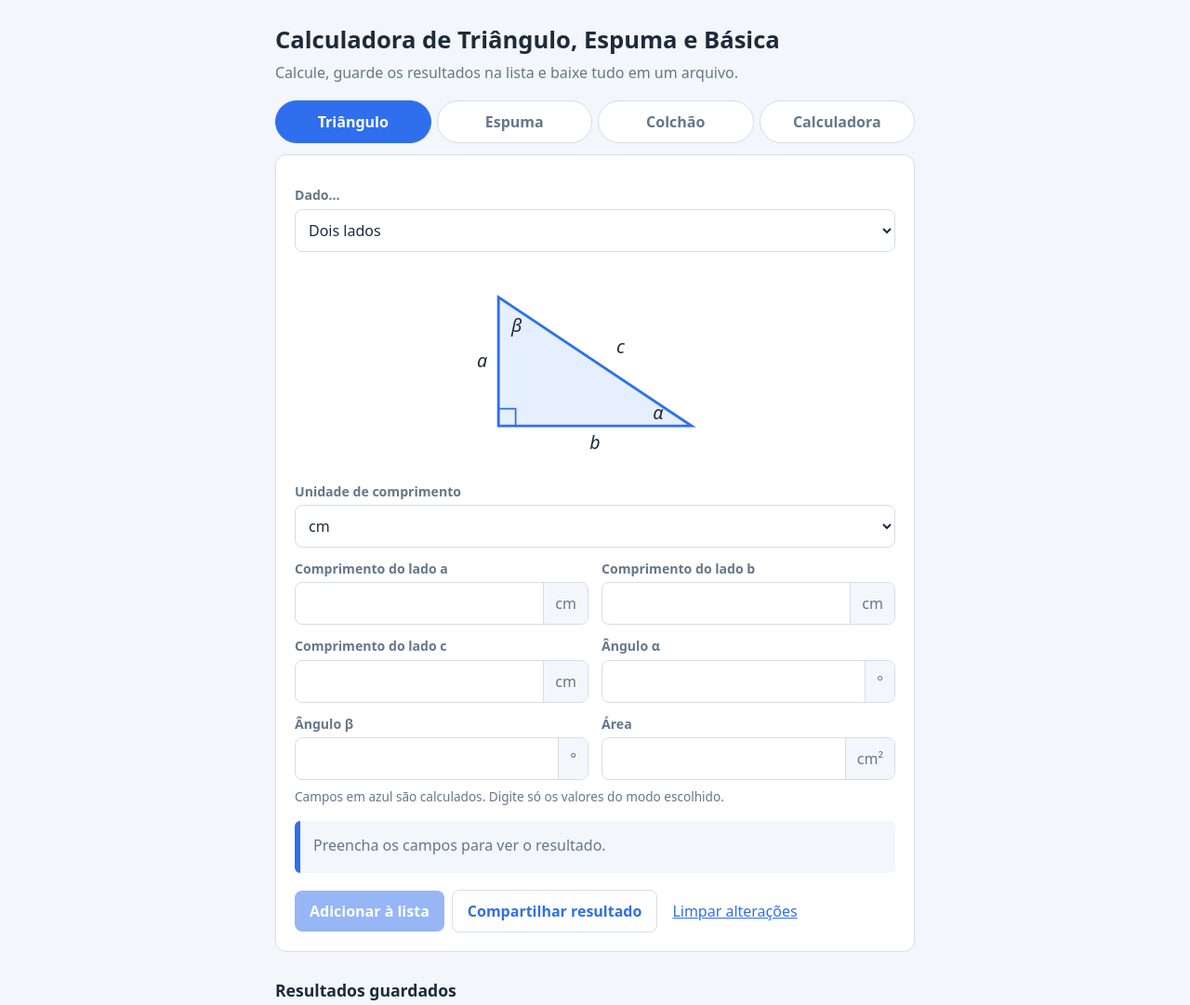
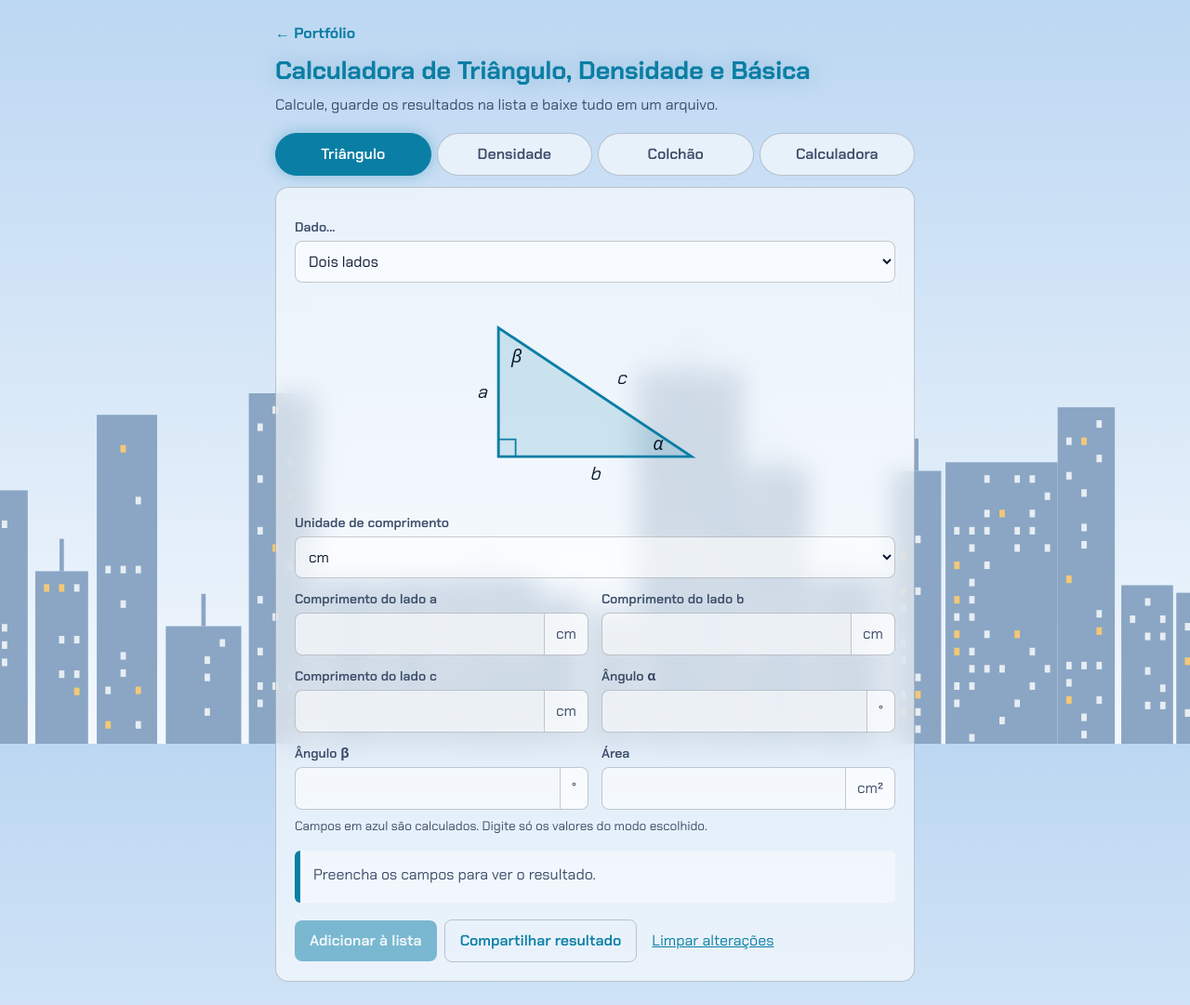
Before and after one commit to ryan852123/ryan852123.github.io, a plain HTML site: page calculadora.html in a window 1280 px wide. Shown: the top 1081 px of the page at 93% size. Drawn offline with Linux system fonts and the light colour scheme.

Commit message:
contato, tema da calculadora e densidade

```diff
--- a/calculadora.html
+++ b/calculadora.html
@@ -3,19 +3,26 @@
 <head>
 <meta charset="utf-8">
 <meta name="viewport" content="width=device-width, initial-scale=1">
-<title>Calculadora: Triângulo, Espuma e Básica</title>
+<title>Calculadora: Triângulo, Densidade e Básica</title>
+<link rel="preconnect" href="https://fonts.googleapis.com">
+<link href="https://fonts.googleapis.com/css2?family=Chakra+Petch:wght@400;600;700&display=swap" rel="stylesheet">
 <style>
-:root{--bg:#f3f6fb;--card:#fff;--ink:#1d2b3a;--mut:#667789;--line:#d5dde7;--acc:#2f6fed;--res:#e6efff}
-@media (prefers-color-scheme:dark){:root{--bg:#10161d;--card:#1a232d;--ink:#e6ecf2;--mut:#93a2b3;--line:#2f3d4c;--acc:#5b93ff;--res:#1e2f4a}}
+:root{--sky1:#bcd7f2;--sky2:#f3f8fd;--bld:#8aa6c4;--win:rgba(255,255,255,.8);--win2:rgba(255,205,110,.9);
+  --bg:rgba(255,255,255,.4);--card:rgba(255,255,255,.58);--ink:#0d1a31;--mut:#3b4c68;--line:rgba(13,26,49,.22);--acc:#0a7ea4;--accink:#fff;--res:rgba(10,126,164,.16);--glow:rgba(10,126,164,.35)}
+@media (prefers-color-scheme:dark){:root{--sky1:#050a17;--sky2:#13294d;--bld:#09122a;--win:rgba(92,225,255,.85);--win2:rgba(255,196,102,.9);
+  --bg:rgba(8,16,32,.45);--card:rgba(16,30,58,.58);--ink:#e9f1fb;--mut:#a6b8d4;--line:rgba(130,190,255,.25);--acc:#5ce1ff;--accink:#06101f;--res:rgba(92,225,255,.14);--glow:rgba(92,225,255,.4)}}
 *{box-sizing:border-box}
-body{margin:0;background:var(--bg);color:var(--ink);font:16px/1.5 system-ui,"Segoe UI",Roboto,Arial,sans-serif}
-main{max-width:720px;margin:0 auto;padding:24px 16px 48px}
-h1{font-size:1.6rem;margin:0 0 4px}
+body{margin:0;min-height:100vh;background:var(--sky2) linear-gradient(var(--sky1),var(--sky2)) fixed;color:var(--ink);font:16px/1.5 "Chakra Petch",system-ui,"Segoe UI",Roboto,Arial,sans-serif}
+#sky{position:fixed;left:0;bottom:0;width:100%;height:58vh;z-index:0;pointer-events:none}
+#sky .b{fill:var(--bld)}#sky .w{fill:var(--win)}#sky .w2{fill:var(--win2)}
+main{position:relative;z-index:1;max-width:720px;margin:0 auto;padding:24px 16px 48px}
+.back{color:var(--acc);font-weight:700;text-decoration:none;display:inline-block;margin-bottom:8px}
+h1{font-size:1.7rem;margin:0 0 4px;color:var(--acc);text-shadow:0 0 22px var(--glow);letter-spacing:-.01em}
 p.sub{margin:0 0 18px;color:var(--mut)}
 .tabs{display:flex;gap:6px;margin-bottom:12px}
-.tabs button{flex:1;padding:10px 6px;border:1px solid var(--line);background:var(--card);color:var(--mut);font:inherit;font-weight:600;cursor:pointer;border-radius:999px}
-.tabs button[aria-selected=true]{background:var(--acc);border-color:var(--acc);color:#fff}
-.panel{background:var(--card);padding:20px;border:1px solid var(--line);border-radius:12px}
+.tabs button{-webkit-backdrop-filter:blur(10px);backdrop-filter:blur(10px);flex:1;padding:10px 6px;border:1px solid var(--line);background:var(--card);color:var(--mut);font:inherit;font-weight:600;cursor:pointer;border-radius:999px}
+.tabs button[aria-selected=true]{background:var(--acc);border-color:var(--acc);color:var(--accink);box-shadow:0 0 16px var(--glow)}
+.panel{background:var(--card);padding:20px;border:1px solid var(--line);border-radius:14px;-webkit-backdrop-filter:blur(14px);backdrop-filter:blur(14px)}
 .panel[hidden]{display:none}
 label{display:block;font-size:.88rem;font-weight:600;color:var(--mut);margin:12px 0 4px}
 .row{display:flex;gap:10px;flex-wrap:wrap}.row>div{flex:1;min-width:120px}
@@ -31,7 +38,7 @@ input,select{width:100%;padding:10px;font:inherit;color:var(--ink);background:va
 .ang{fill:none;stroke:var(--acc);stroke-width:1.5}
 .lbl{fill:var(--ink);font-size:17px;font-style:italic}
 .btns{display:flex;flex-wrap:wrap;gap:8px;margin-top:18px;align-items:center}
-.btn{padding:10px 16px;border:0;background:var(--acc);color:#fff;font:inherit;font-weight:600;border-radius:8px;cursor:pointer}
+.btn{padding:10px 16px;border:0;background:var(--acc);color:var(--accink);font:inherit;font-weight:600;border-radius:8px;cursor:pointer}
 .btn.sec{background:transparent;color:var(--acc);border:1px solid var(--line)}
 .btn:disabled{opacity:.5;cursor:default}
 .lnk{background:none;border:0;color:var(--acc);font:inherit;text-decoration:underline;cursor:pointer;padding:8px}
@@ -49,11 +56,11 @@ th,td{text-align:left;padding:6px 8px;border-bottom:1px solid var(--line)}
 .keys{display:grid;grid-template-columns:repeat(4,1fr);gap:8px;margin-top:10px}
 .keys button{padding:14px 0;font:inherit;font-size:1.15rem;border:1px solid var(--line);background:var(--bg);color:var(--ink);border-radius:8px;cursor:pointer}
 .keys button.op{background:var(--res);color:var(--acc);border-color:var(--res);font-weight:600}
-.keys button.eq{background:var(--acc);color:#fff;border-color:var(--acc);font-weight:600}
+.keys button.eq{background:var(--acc);color:var(--accink);border-color:var(--acc);font-weight:600}
 #rel{display:none}
 @media print{
   body{background:#fff;color:#000}
-  main{display:none}
+  main,#sky{display:none}
   #rel{display:block;font:11.5pt/1.5 system-ui,"Segoe UI",Arial,sans-serif;color:#000}
   #rel h1{font-size:20pt;margin:0 0 2px}
   #rel h2{font-size:13pt;margin:16px 0 6px;border-bottom:2px solid #2f6fed;padding-bottom:2px}
@@ -69,13 +76,15 @@ th,td{text-align:left;padding:6px 8px;border-bottom:1px solid var(--line)}
 </style>
 </head>
 <body>
+<svg id="sky" viewBox="0 0 1200 400" preserveAspectRatio="xMidYMax slice" aria-hidden="true"></svg>
 <main>
-<h1>Calculadora de Triângulo, Espuma e Básica</h1>
+<a class="back" href="index.html">← Portfólio</a>
+<h1>Calculadora de Triângulo, Densidade e Básica</h1>
 <p class="sub">Calcule, guarde os resultados na lista e baixe tudo em um arquivo.</p>
 
 <div class="tabs" role="tablist">
   <button role="tab" id="t1" aria-selected="true">Triângulo</button>
-  <button role="tab" id="t2" aria-selected="false">Espuma</button>
+  <button role="tab" id="t2" aria-selected="false">Densidade</button>
   <button role="tab" id="t4" aria-selected="false">Colchão</button>
   <button role="tab" id="t3" aria-selected="false">Calculadora</button>
 </div>
@@ -220,6 +229,16 @@ th,td{text-align:left;padding:6px 8px;border-bottom:1px solid var(--line)}
 <div id="rel" aria-hidden="true"></div>
 
 <script>
+(function(){var s=document.getElementById("sky"),W=1200,H=400,x=0,r=7,h="";
+function R(){r=(r*9301+49297)%233280;return r/233280}
+while(x<W){var w=40+(R()*70|0),bh=90+(R()*260|0);
+h+='<rect class="b" x="'+x+'" y="'+(H-bh)+'" width="'+w+'" height="'+bh+'"/>';
+if(R()>.6)h+='<rect class="b" x="'+(x+w/2-2)+'" y="'+(H-bh-30)+'" width="4" height="30"/>';
+for(var yy=H-bh+12;yy<H-8;yy+=16)for(var xx=x+8;xx<x+w-10;xx+=14)if(R()>.72)h+='<rect class="'+(R()>.8?'w2':'w')+'" x="'+xx+'" y="'+yy+'" width="5" height="7"/>';
+x+=w+(R()*10|0)}
+s.innerHTML=h})();
+</script>
+<script>
 const $=id=>document.getElementById(id);
 const num=v=>parseFloat(String(v).trim().replace(',','.'));
 const fmt=(n,d=2)=>n.toLocaleString('pt-BR',{minimumFractionDigits:d,maximumFractionDigits:d});
@@ -323,7 +342,7 @@ $('calcE').onclick=()=>{
   $('resE').innerHTML='Densidade: <b>'+fmt(d)+' kg/m³</b><br>Volume: '+fmt(m3,4)+' m³<br>Classe mais próxima: D'+prox+
     '<br>Origem: '+(o||'não informada')+'<br>Fabricação: '+(f||'não informada');
   const un=$('un').value,pt=$('peso').value;
-  atual.E={tipo:'Espuma',entrada:c+'x'+l+'x'+e+' cm; '+fmt(p,3)+' kg',resultado:fmt(d)+' kg/m³ (D'+prox+')',origem:o,fab:f,passos:[
+  atual.E={tipo:'Densidade',entrada:c+'x'+l+'x'+e+' cm; '+fmt(p,3)+' kg',resultado:fmt(d)+' kg/m³ (D'+prox+')',origem:o,fab:f,passos:[
     'Dados informados: bloco de '+fmt(c,1)+' × '+fmt(l,1)+' × '+fmt(e,1)+' cm (comprimento × largura × espessura), pesando '+pt+' '+un+'.',
     'Volume = comprimento × largura × espessura = '+fmt(c,1)+' × '+fmt(l,1)+' × '+fmt(e,1)+' = '+fmt(c*l*e,0)+' cm³. Como 1 m³ = 1.000.000 cm³, o volume é '+fmt(m3,4)+' m³.',
     un==='g'?'Peso em kg = '+pt+' g ÷ 1000 = '+fmt(p,3)+' kg.':'Peso usado no cálculo: '+fmt(p,3)+' kg.',
```
Also changed, not shown: index.html (+19 -3 lines).
